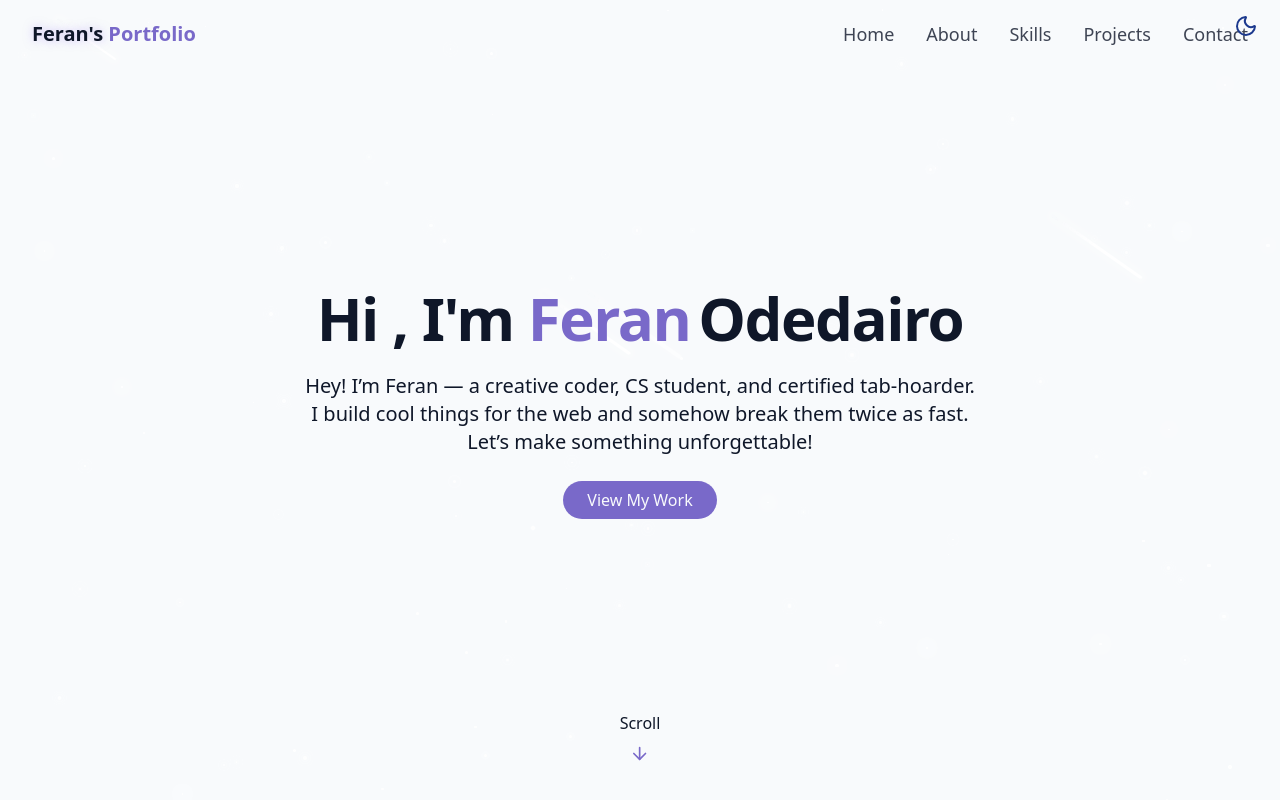
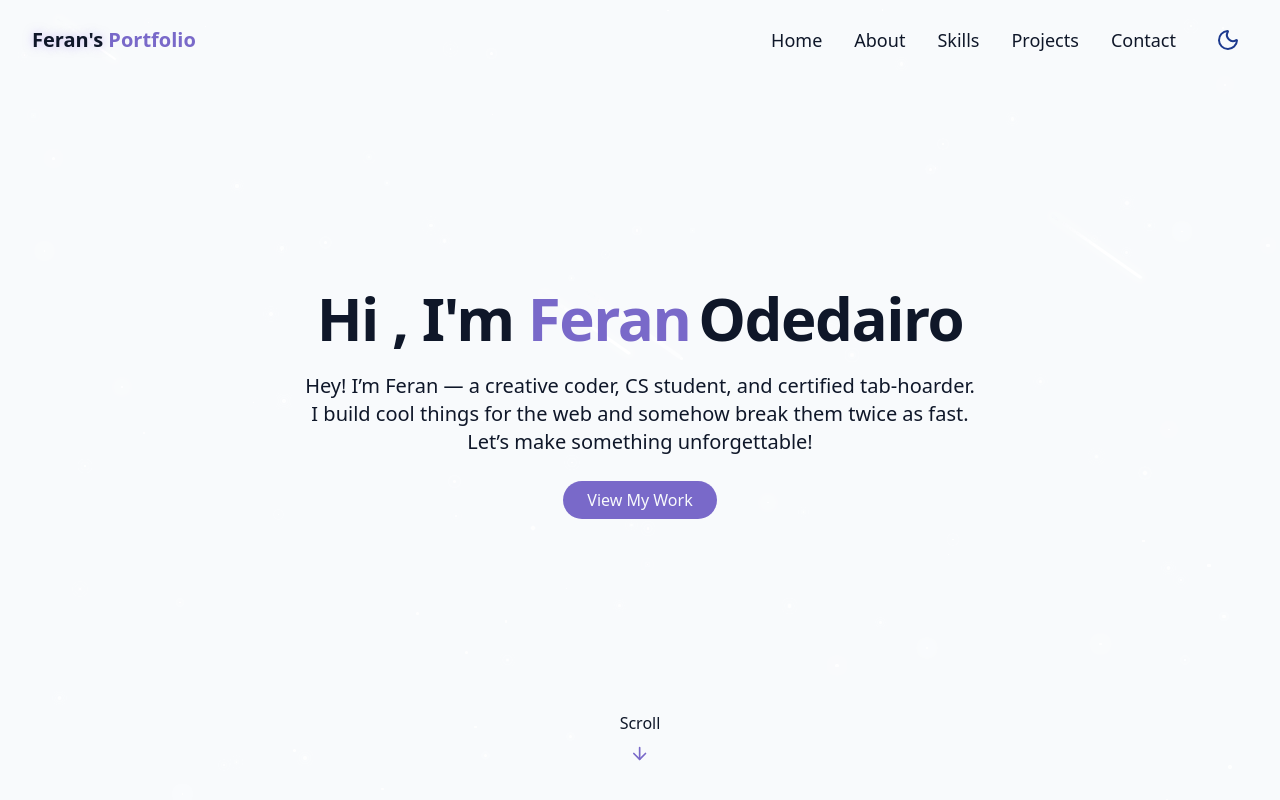
Before and after one commit to Ferannn-TDE/PORTFOLIO-WEBSITE, a React (Vite) app: page / in a window 1280 px wide. Shown: the top 800 px of the page. Built offline with nearby package versions, Linux system fonts and the light colour scheme.

Commit message:
Add project files and initial structure

```diff
--- a/src/components/NavBar.jsx
+++ b/src/components/NavBar.jsx
@@ -1,6 +1,7 @@
-import { cn } from "@/lib/util";
 import React, { useState, useEffect } from "react";
 import { Menu, X } from "lucide-react";
+import './navbar-fix.css';
+import ThemeToggle from "./ThemeToggle";
 
 const navItems = [
   { name: "Home", href: "#hero" },
@@ -26,12 +27,9 @@ const NavBar = () => {
 
   return (
     <nav
-      className={cn(
-        "fixed w-full z-40 transition-all duration-300",
-        isScrolled ? "py-3 background/80 backdrop-blur-md shadow-xs" : "py-5"
-      )}
+      className={`navbar-fixed ${isScrolled ? 'navbar-fixed-scrolled' : 'navbar-fixed-not-scrolled'}`}
     >
-      <div className="container flex items-center justify-between">
+      <div className="container-fixed">
         <a
           className="text-xl font-bold text-primary flex items-center"
           href="#hero"
@@ -42,18 +40,19 @@ const NavBar = () => {
         </a>
 
         {/* desktop nav */}
-        <div className="hidden md:flex space-x-8 text-lg">
+        <div className="hidden md:flex items-center space-x-8 text-lg">
           {navItems.map((item, key) => {
             return (
               <a
                 key={key}
                 href={item.href}
-                className="text-foreground/80 hover:text-primary transition-colors duration-300"
+                className="nav-link-fixed"
               >
                 {item.name}
               </a>
             );
           })}
+          <ThemeToggle />
         </div>
 
         {/* mobile nav */}
@@ -67,13 +66,7 @@ const NavBar = () => {
         </button>
 
         <div
-          className={cn(
-            "fixed inset-0 bg-background/95 backdrop-blur-md z-40 flex flex-col items-center justify-center",
-            "transition-all duration-300 md-hidden",
-            isMenuOpen
-              ? "opacity-100 pointer-events-auto"
-              : "opacity-0 pointer-events-none "
-          )}
+          className={`fixed inset-0 bg-background/95 backdrop-blur-md z-40 flex flex-col items-center justify-center transition-all duration-300 md-hidden ${isMenuOpen ? "opacity-100 pointer-events-auto" : "opacity-0 pointer-events-none"}`}
         >
           <div className="flex flex-col space-y-8 text-xl ">
             {navItems.map((item, key) => {
@@ -81,13 +74,14 @@ const NavBar = () => {
                 <a
                   key={key}
                   href={item.href}
-                  className="text-foreground/80 hover:text-primary transition-colors duration-300"
+                  className="nav-link-fixed"
                   onClick={() => setIsMenuOpen(false)}
                 >
                   {item.name}
                 </a>
               );
             })}
+            <ThemeToggle />
           </div>
         </div>
       </div>
--- a/src/components/ThemeToggle.jsx
+++ b/src/components/ThemeToggle.jsx
@@ -1,19 +1,47 @@
 import { Sun, Moon } from "lucide-react";
-import React, { use, useState, useEffect } from "react";
-import { cn } from "@/lib/util";
+import React, { useState, useEffect } from "react";
 
 const ThemeToggle = () => {
   const [isDarkMode, setIsDarkMode] = useState(false);
 
   useEffect(() => {
     const storedTheme = localStorage.getItem("theme");
-    if (storedTheme === "dark") {
-      setIsDarkMode(true);
-      document.documentElement.classList.add("dark");
+    const prefersDark = window.matchMedia("(prefers-color-scheme: dark)").matches;
+
+    if (storedTheme) {
+      if (storedTheme === "dark") {
+        setIsDarkMode(true);
+        document.documentElement.classList.add("dark");
+      } else {
+        setIsDarkMode(false);
+        document.documentElement.classList.remove("dark");
+      }
     } else {
-      setIsDarkMode(false);
-      document.documentElement.classList.remove("dark");
+      if (prefersDark) {
+        setIsDarkMode(true);
+        document.documentElement.classList.add("dark");
+      } else {
+        setIsDarkMode(false);
+        document.documentElement.classList.remove("dark");
+      }
     }
+
+    const mediaQuery = window.matchMedia("(prefers-color-scheme: dark)");
+    const handleChange = (e) => {
+      if (!localStorage.getItem("theme")) {
+        if (e.matches) {
+          setIsDarkMode(true);
+          document.documentElement.classList.add("dark");
+        } else {
+          setIsDarkMode(false);
+          document.documentElement.classList.remove("dark");
+        }
+      }
+    };
+
+    mediaQuery.addEventListener("change", handleChange);
+
+    return () => mediaQuery.removeEventListener("change", handleChange);
   }, []);
 
   const toggleTheme = () => {
@@ -31,10 +59,7 @@ const ThemeToggle = () => {
   return (
     <button
       onClick={toggleTheme}
-      className={cn(
-        "fixed max-sm:hidden top-1.5 right-3.5 z-50 p-2 rounded-full transition-colors duration-300",
-        "focus:outline-hidden"
-      )}
+      className="p-2 rounded-full transition-colors duration-300 focus:outline-none flex items-center justify-center"
     >
       {isDarkMode ? (
         <Sun className="h-6 w-6 text-yellow-300" />
--- /dev/null
+++ b/src/components/navbar-fix.css
@@ -0,0 +1,39 @@
+.navbar-fixed {
+  position: fixed !important;
+  width: 100% !important;
+  z-index: 40 !important;
+  transition: all 0.3s !important;
+}
+
+.navbar-fixed-scrolled {
+  padding-top: 0.75rem !important;
+  padding-bottom: 0.75rem !important;
+  backdrop-filter: blur(12px) !important;
+  box-shadow: 0 1px 2px 0 rgba(0, 0, 0, 0.05) !important;
+}
+
+.navbar-fixed-not-scrolled {
+  padding-top: 1.25rem !important;
+  padding-bottom: 1.25rem !important;
+}
+
+.container-fixed {
+  width: 100% !important;
+  margin-left: auto !important;
+  margin-right: auto !important;
+  padding-left: 2rem !important;
+  padding-right: 2rem !important;
+  max-width: 1400px !important;
+  display: flex !important;
+  align-items: center !important;
+  justify-content: space-between !important;
+}
+
+.nav-link-fixed {
+  color: hsl(var(--foreground)) !important;
+  transition: color 0.3s !important;
+}
+
+.nav-link-fixed:hover {
+  color: hsl(var(--primary)) !important;
+}
--- a/src/pages/Home.jsx
+++ b/src/pages/Home.jsx
@@ -1,5 +1,5 @@
 import React from "react";
-import ThemeToggle from "@/components/ThemeToggle";
+
 import StarBackground from "@/components/StarBackground";
 import NavBar from "@/components/NavBar";
 import HeroSection from "@/components/HeroSection";
@@ -12,7 +12,6 @@ import Footer from "../components/Footer";
 const Home = () => {
   return (
     <div className="min-h-screen bg-background text-foreground overflow-x-hidden">
-      <ThemeToggle />
       <StarBackground />
       <NavBar />
       <main>
```
